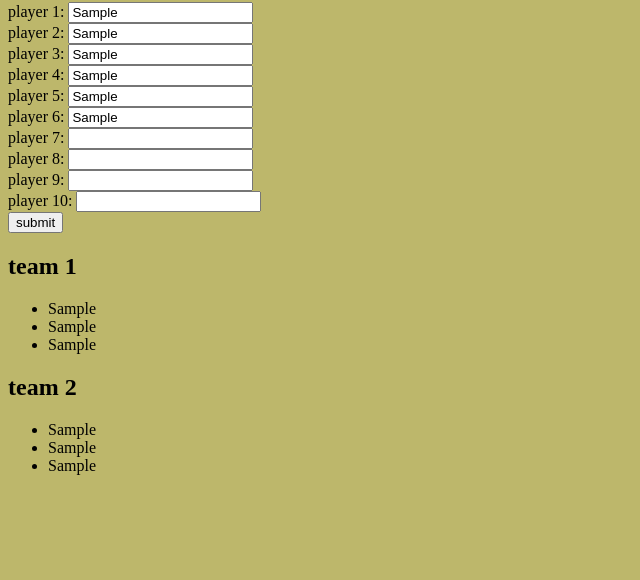
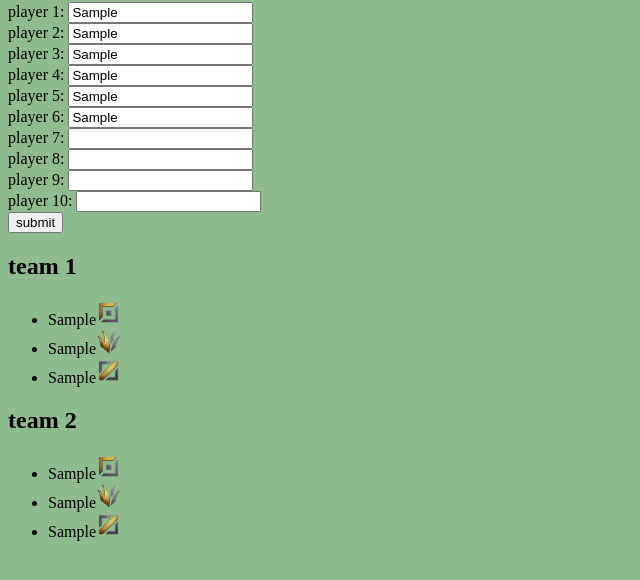
Before and after one commit to Thundeee/randomthing, a plain HTML site: page index.html in a window 1280 px wide. Both pictures are taken after typing "Sample", "Sample", "Sample", "Sample", "Sample", "Sample" into the empty fields and a click on the button "submit". Shown: the part 78-658 px from the top of the page, without its empty margins (0-640 px from the left). Drawn offline with Linux system fonts and the light colour scheme.

Commit message:
added icons

```diff
--- a/index.html
+++ b/index.html
@@ -7,7 +7,7 @@
     <script src="index.js" defer></script>
     <title>random inhouse</title>
 </head>
-<body style="background-color: darkkhaki;" >
+<body style="background-color: darkseagreen;" >
     <h1>random inhouse</h1>
 
     <form class="playerForm">
--- a/index.js
+++ b/index.js
@@ -38,6 +38,36 @@ form.addEventListener('submit', function(e) {
     for (let i = 0; i < playerArray.length; i++) {
         let playerElement = document.createElement('li');
         playerElement.textContent = playerArray[i];
+        //add pciture element to playerElement
+        let picture = document.createElement('img');
+        picture.width = 25;
+        picture.height = 25;
+        playerElement.appendChild(picture);
+console.log(i);
+        //add picture depending on index
+        switch (i) {
+            case 0:
+            case 1:
+                picture.src = 'Position_Challenger-Top.png'
+                break;
+            case 2:
+            case 3:
+                picture.src = 'Position_Challenger-Jungle.png'
+                break;
+            case 4:
+            case 5:
+                picture.src = 'Position_Challenger-Mid.png'
+                break;
+            case 6:
+            case 7:
+                picture.src = 'Position_Challenger-Bot.png'
+                break;
+            case 8:
+            case 9:
+                picture.src = 'Position_Challenger-Support.png'
+                break;
+        }
+
         playerElement.classList.add('player');
         if (i % 2 === 0) {
             team1.appendChild(playerElement);
@@ -49,4 +79,5 @@ form.addEventListener('submit', function(e) {
         }
     }
 
+
 });
```
Also changed, not shown: Position_Challenger-Bot.png (added), Position_Challenger-Jungle.png (added), Position_Challenger-Mid.png (added), Position_Challenger-Support.png (added), Position_Challenger-Top.png (added).
